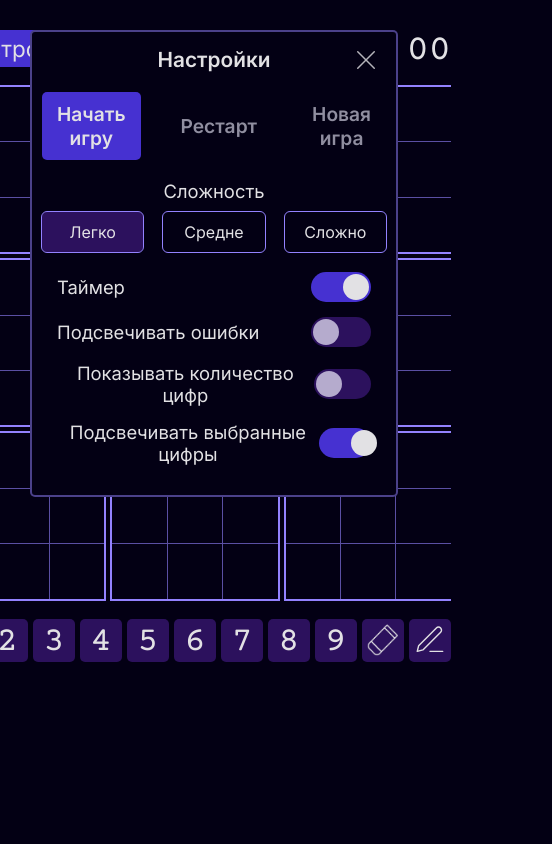
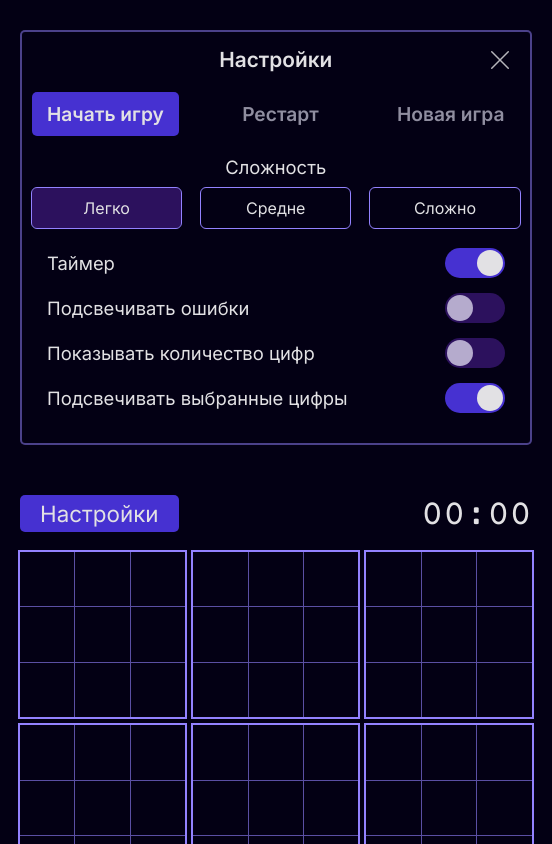
Before and after one commit to boriskulakov/game-sudoku, a React (Vite) app: page / in a window 390 px wide. Both pictures are taken after a click on the button "Настройки". Shown: the top 844 px of the page, 552 px wide, since content can reach past the window. Built offline with nearby package versions, Linux system fonts and the light colour scheme.

Commit message:
feat: добавил адаптивную верстку

```diff
--- a/src/components/settings/modal/modal.module.css
+++ b/src/components/settings/modal/modal.module.css
@@ -6,6 +6,13 @@
   left: 0;
   background: rgba(0, 0, 0, 0.6);
   display: grid;
+}
+
+@media screen and (max-width: 1470px) {
+  .container {
+    width: 100%;
+    height: 100%;
+  }
 }
 
 .modal {
--- a/src/components/settings/setting.module.css
+++ b/src/components/settings/setting.module.css
@@ -10,6 +10,15 @@
   display: flex;
   flex-flow: column nowrap;
   gap: 20px;
+}
+
+@media screen and (max-width: 1470px) {
+  .container {
+    width: 100%;
+    box-sizing: border-box;
+    position: relative;
+    order: -1;
+  }
 }
 
 .header {
@@ -38,6 +47,7 @@
 .game {
   max-width: 100%;
   display: flex;
+  justify-content: space-between;
   gap: 25px;
 }
 
--- a/src/css/App.css
+++ b/src/css/App.css
@@ -4,9 +4,19 @@ body {
 }
 
 .pageContainer {
-  margin: 30px;
+  margin: 30px 10px;
   display: flex;
   justify-content: center;
   align-items: center;
   position: relative;
 }
+
+@media screen and (max-width: 1470px) {
+  .pageContainer {
+    width: fit-content;
+    margin: 30px auto;
+    padding: 0 20px;
+    flex-flow: column nowrap;
+    gap: 50px;
+  }
+}
```
